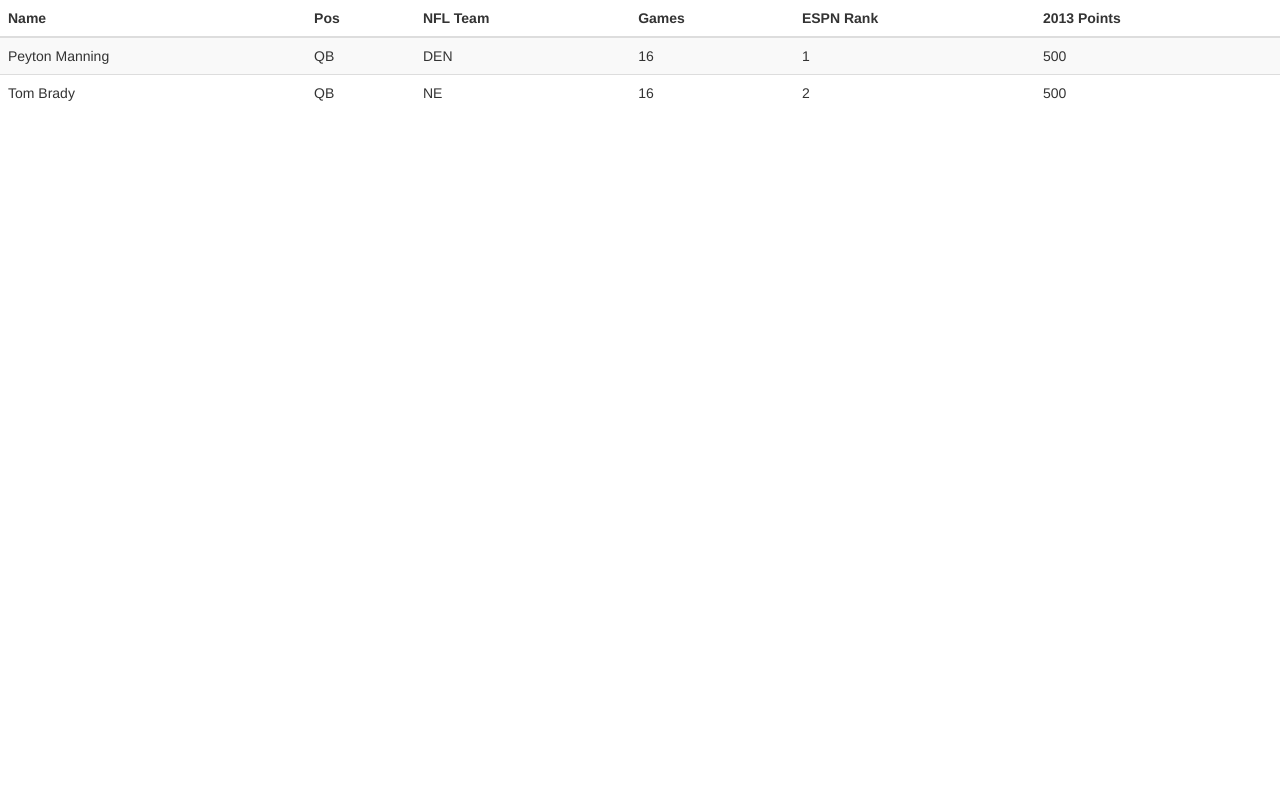
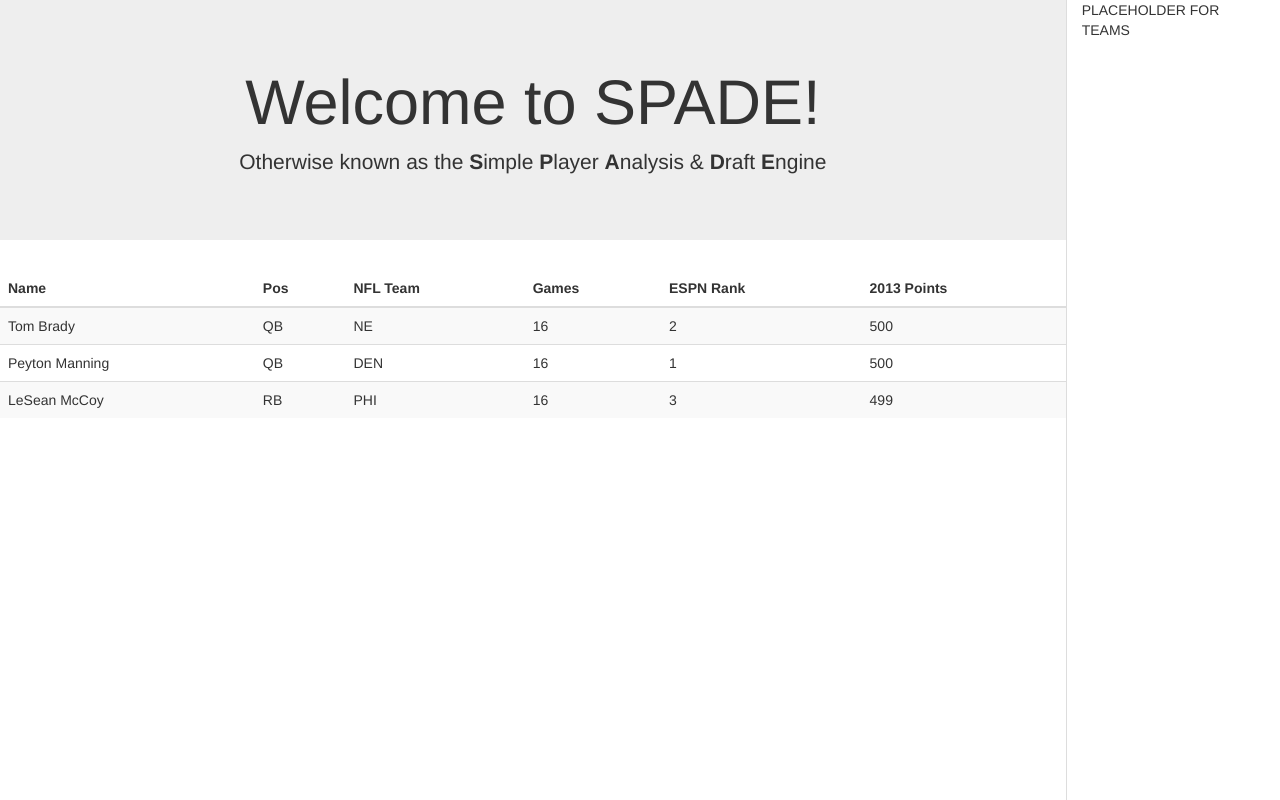
Before and after one commit to runt9/SPADE, a Django app: page / in a window 1280 px wide. Run offline with Django 3.2, Linux system fonts and the light colour scheme; some libraries are stand-ins or nearby versions.

Commit message:
[#74081066] Frontend Players Prototype - Wire up table to be sortable in an Angular way

```diff
--- /dev/null
+++ b/static/css/players.css
@@ -0,0 +1,10 @@
+.sortableHeader {
+    display: block;
+    cursor: pointer;
+    -webkit-touch-callout: none;
+    -webkit-user-select: none;
+    -khtml-user-select: none;
+    -moz-user-select: none;
+    -ms-user-select: none;
+    user-select: none;
+}
--- a/static/javascript/controllers.js
+++ b/static/javascript/controllers.js
@@ -18,6 +18,16 @@ angular.module('PlayersApp.controllers', []).controller('playersController', fun
            games_played: "16",
            espn_ranking: "2",
            last_season_points: "500"
+       },
+       {
+           name: "LeSean McCoy",
+           position: "RB",
+           nfl_team: "PHI",
+           games_played: "16",
+           espn_ranking: "3",
+           last_season_points: "499"
        }
    ];
+   $scope.predicate = "name";
+   $scope.reverse = true;
 });
--- a/templates/index.html
+++ b/templates/index.html
@@ -1,10 +1,12 @@
 <!DOCTYPE html>
 {% load staticfiles %}
-<html>
+<html style="height: 100%">
 <head>
     <title>Simple Player Analysis & Draft Engine</title>
     <meta charset="utf-8">
     <meta name="viewport" content="width=device-width, initial-scale=1">
+    <link rel="stylesheet" href="{% static "css/players.css" %}">
+
     <!-- CDN for Bootstrap 3.2.0 -->
     <link rel="stylesheet" href="//maxcdn.bootstrapcdn.com/bootstrap/3.2.0/css/bootstrap.min.css">
 
@@ -16,20 +18,27 @@
     <script src="{% static "javascript/controllers.js" %}"></script>
     <script src="{% static "javascript/services.js" %}"></script>
 </head>
-<body ng-app="PlayersApp" ng-controller="playersController">
+<body ng-app="PlayersApp" ng-controller="playersController" style="height: 100%">
+    <div class="col-md-9 col-lg-10" style="height: 100%; border-right: 1px solid #DDDDDD; padding-right: 0; padding-left: 0">
+        <div class="jumbotron">
+            <div align="center" class="container">
+                <h1>Welcome to SPADE!</h1>
+                <p>Otherwise known as the <b>S</b>imple <b>P</b>layer <b>A</b>nalysis & <b>D</b>raft <b>E</b>ngine</p>
+            </div>
+        </div>
         <table class="table table-striped table-hover">
             <thead>
                 <tr>
-                <th>Name</th>
-                <th>Pos</th>
-                <th>NFL Team</th>
-                <th>Games</th>
-                <th>ESPN Rank</th>
-                <th>2013 Points</th>
+                    <th><div class="sortableHeader" ng-click="predicate = 'name'; reverse = !reverse">Name</div></th>
+                    <th><div class="sortableHeader" ng-click="predicate = 'position'; reverse = !reverse">Pos</div></th>
+                    <th><div class="sortableHeader" ng-click="predicate = 'nfl_team'; reverse = !reverse">NFL Team</div></th>
+                    <th><div class="sortableHeader" ng-click="predicate = 'games_played'; reverse = !reverse">Games</div></th>
+                    <th><div class="sortableHeader" ng-click="predicate = 'espn_ranking'; reverse = !reverse">ESPN Rank</div></th>
+                    <th><div class="sortableHeader" ng-click="predicate = 'last_season_points'; reverse = !reverse">2013 Points</div></th>
                 </tr>
             </thead>
             <tbody>
-            <tr ng-repeat="player in playersList">
+                <tr ng-repeat="player in playersList | orderBy:predicate:reverse">
                     <td>{[{player.name}]}</td>
                     <td>{[{player.position}]}</td>
                     <td>{[{player.nfl_team}]}</td>
@@ -39,5 +48,9 @@
                 </tr>
             </tbody>
         </table>
+    </div>
+    <div class="col-md-3 col-lg-2">
+    	PLACEHOLDER FOR TEAMS
+    </div>
 </body>
 </html>
```
Lines whose indentation alone changed are shown as unchanged.
